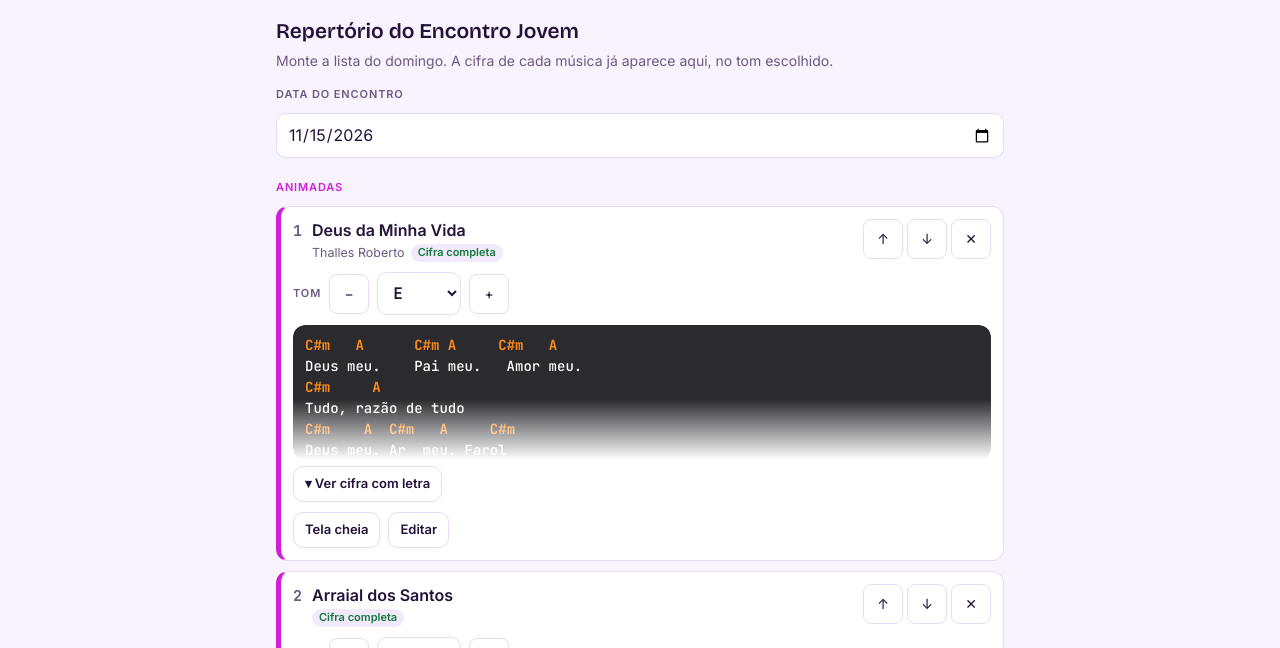
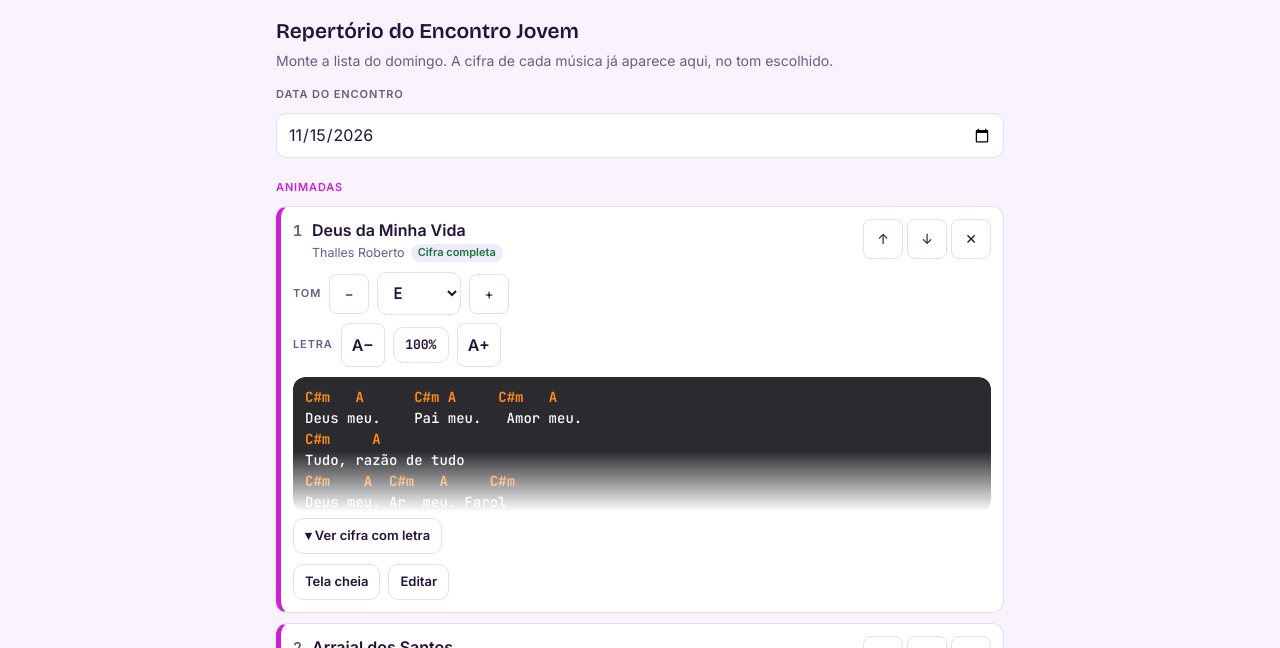
Before and after one commit to fhecastilhos/banda-fju-camorim, a plain HTML site: page index.html in a window 1280 px wide. Shown: the part 152-800 px from the top of the page. Drawn offline with nearby package versions, Linux system fonts and the light colour scheme; no server answers.

Commit message:
Botões A− / A+ para aumentar ou diminuir a letra da cifra
Co-Authored-By: Claude Opus 5.5 <noreply@anthropic.com>
Claude-Session: https://claude.ai/code/session_01U4XH5jqn9njbShpuXaLGFM

```diff
--- a/index.html
+++ b/index.html
@@ -137,7 +137,7 @@ textarea { font-family: var(--font-mono); font-size: 16px; min-height: 180px; re
 .inline-confirm { display: inline-flex; gap: 6px; align-items: center; font-size: 13px; }
 
 /* Folha de cifra */
-.sheet { font-family: var(--font-mono); font-size: 16px; line-height: 1.75; background: var(--sheet-bg); color: var(--sheet-ink); border: 0; border-radius: var(--radius); padding: 14px 16px; overflow-x: auto; white-space: pre; }
+.sheet { font-family: var(--font-mono); font-size: calc(16px * var(--zoom, 1)); line-height: 1.75; background: var(--sheet-bg); color: var(--sheet-ink); border: 0; border-radius: var(--radius); padding: 14px 16px; overflow-x: auto; white-space: pre; }
 .sheet .c { color: var(--sheet-chord); font-weight: 700; }
 .sheet .lbl { color: var(--sheet-chord); font-family: var(--font-body); font-size: 12px; text-transform: uppercase; letter-spacing: 0.08em; font-weight: 600; }
 .keybar { display: flex; gap: 8px; align-items: center; flex-wrap: wrap; margin: 14px 0; }
@@ -154,10 +154,15 @@ textarea { font-family: var(--font-mono); font-size: 16px; min-height: 180px; re
 .card-head .meta { font-size: 12.5px; color: var(--muted); display: flex; gap: 6px; flex-wrap: wrap; margin-top: 2px; }
 .card .num { padding-top: 2px; }
 .card .keybar { margin: 0; }
-.card .sheet { padding: 10px 12px; font-size: 15px; line-height: 1.6; }
+.card .sheet { padding: 10px 12px; font-size: calc(15px * var(--zoom, 1)); line-height: 1.6; }
 .sheet .rep { color: var(--sheet-label); font-family: var(--font-body); font-size: 12px; }
 .card .note { margin: 0; }
-.card .sheet.lyr { font-size: 14px; line-height: 1.5; }
+.card .sheet.lyr { font-size: calc(14px * var(--zoom, 1)); line-height: 1.5; }
+/* Zoom da cifra: A− / A+ valem para todas as músicas e ficam guardados no aparelho */
+.zoombar { display: flex; gap: 8px; align-items: center; }
+.zoombar .iconbtn { width: 44px; height: 44px; font-weight: 700; font-size: 16px; }
+.zoombar .zv { min-width: 56px; justify-content: center; font-family: var(--font-mono); }
+.card .zoombar { margin: -2px 0 0; }
 a.btn { text-decoration: none; color: inherit; }
 .steps { padding-left: 20px; margin: 12px 0; display: grid; gap: 8px; }
 .card .sheet.closed { max-height: 9.6em; overflow: hidden; -webkit-mask-image: linear-gradient(#000 55%, transparent); mask-image: linear-gradient(#000 55%, transparent); }
@@ -1533,6 +1538,18 @@ function renderSetlist() {
   });
   $("setList").innerHTML = html;
 }
+// Zoom da cifra (letra grande demais para a tela): 50% a 160%, guardado no aparelho
+let zoom = lsGet("fju.zoom", 1);
+function applyZoom() { document.documentElement.style.setProperty("--zoom", zoom); document.querySelectorAll("[data-zoom-reset]").forEach(b => b.textContent = Math.round(zoom * 100) + "%"); }
+function setZoom(z) { zoom = Math.min(1.6, Math.max(0.5, Math.round(z * 10) / 10)); lsSet("fju.zoom", zoom); applyZoom(); }
+function zoomBar() {
+  return `<div class="zoombar">
+      <span class="label">Letra</span>
+      <button class="iconbtn" data-zoom="-0.1" aria-label="Diminuir letra">A−</button>
+      <button class="btn small ghost zv" data-zoom-reset aria-label="Voltar ao tamanho normal">${Math.round(zoom * 100)}%</button>
+      <button class="iconbtn" data-zoom="0.1" aria-label="Aumentar letra">A+</button>
+    </div>`;
+}
 // Cartão com a cifra já aberta (usado no repertório e na lista de músicas)
 function songCard(s, o) {
   const inSet = o.setIndex != null;
@@ -1563,6 +1580,7 @@ function songCard(s, o) {
       <button class="iconbtn" data-kstep="1" ${ref} aria-label="Meio tom acima">+</button>
       ${delta ? `<button class="btn small ghost" data-kreset ${ref}>Original (${esc(s.key)})</button>` : ""}
     </div>` : ""}
+    ${chords && aligned ? zoomBar() : ""}
     ${chords ? (isLong(chords) ? `<div class="sheet${aligned ? " lyr" : ""}${ui.open.has(s.id) ? "" : " closed"}">${renderSheet(chords, delta, flats, aligned)}</div>
       <button class="btn small expand" data-expand="${esc(s.id)}" aria-expanded="${ui.open.has(s.id)}">${ui.open.has(s.id) ? "▴ Recolher" : aligned ? "▾ Ver cifra com letra" : "▾ Ver cifra inteira"}</button>`
       : `<div class="sheet${aligned ? " lyr" : ""}">${renderSheet(chords, delta, flats, aligned)}</div>`)
@@ -1818,7 +1836,8 @@ function renderSongView() {
           <button class="iconbtn" data-step="1" aria-label="Meio tom acima">+</button>
           ${delta ? `<button class="btn small ghost" data-reset>Original (${esc(s.key)})</button>` : ""}
         </div>` : ""}
-      ${body ? `<div class="sheet">${renderSheet(body, delta, flats, !!s.full)}</div>` : ""}
+      ${body ? zoomBar() : ""}
+      ${body ? `<div class="sheet" style="margin-top:10px">${renderSheet(body, delta, flats, !!s.full)}</div>` : ""}
       ${s.note ? `<div class="note">${esc(s.note)}</div>` : ""}
       ${body ? `<div class="row" style="margin-top:16px"><button class="btn" data-copy-sheet>Copiar neste tom</button></div>` : ""}
     </div>`;
@@ -2231,6 +2250,8 @@ document.addEventListener("click", (e) => {
     const s = getSong(view.id); const { delta, flats } = sheetFor(s, view.key);
     copyText(`${s.title}${view.key ? " (Tom " + view.key + ")" : ""}\n` + transposeText(s.full || chordsOf(s), delta, flats, !!s.full).replace(/^\[(.*)\]$/gm, "$1:"), "Cifra copiada");
   }
+  else if (d.zoom) setZoom(zoom + +d.zoom);
+  else if (d.zoomReset != null) setZoom(1);
   else if (d.mode) { hf.mode = d.mode; renderField(); }
   else if (d.field) { const [pc, mode] = d.field.split("|"); hf.pc = +pc; hf.mode = mode; renderField(); location.hash = "campo"; }
 });
@@ -2275,6 +2296,7 @@ state.setlist = lsGet("fju.setlist", null) || (window.SNAPSHOT && window.SNAPSHO
   date: nextSunday(),
   items: ["deus-da-minha-vida", "arraial-dos-santos", "celebrai-a-cristo", "louve", "espalha-espalha", "consagracao", "deus-acima-de-tudo"].map(id => ({ id, key: seedById[id].key }))
 };
+applyZoom();
 prefs.simple = true; // a banda sempre usa acordes simples (A/C# → A, A4 → A)
 route();
 renderAll();
```
